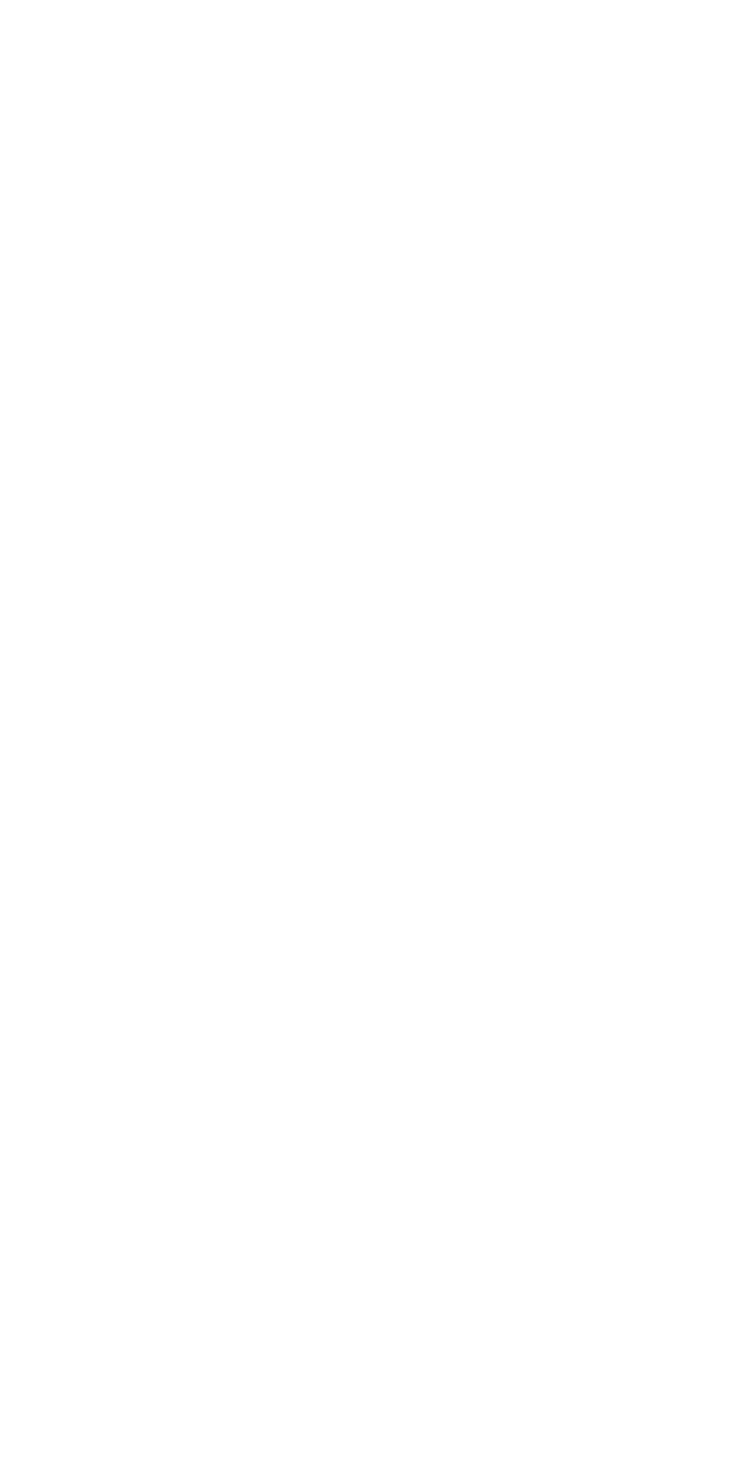
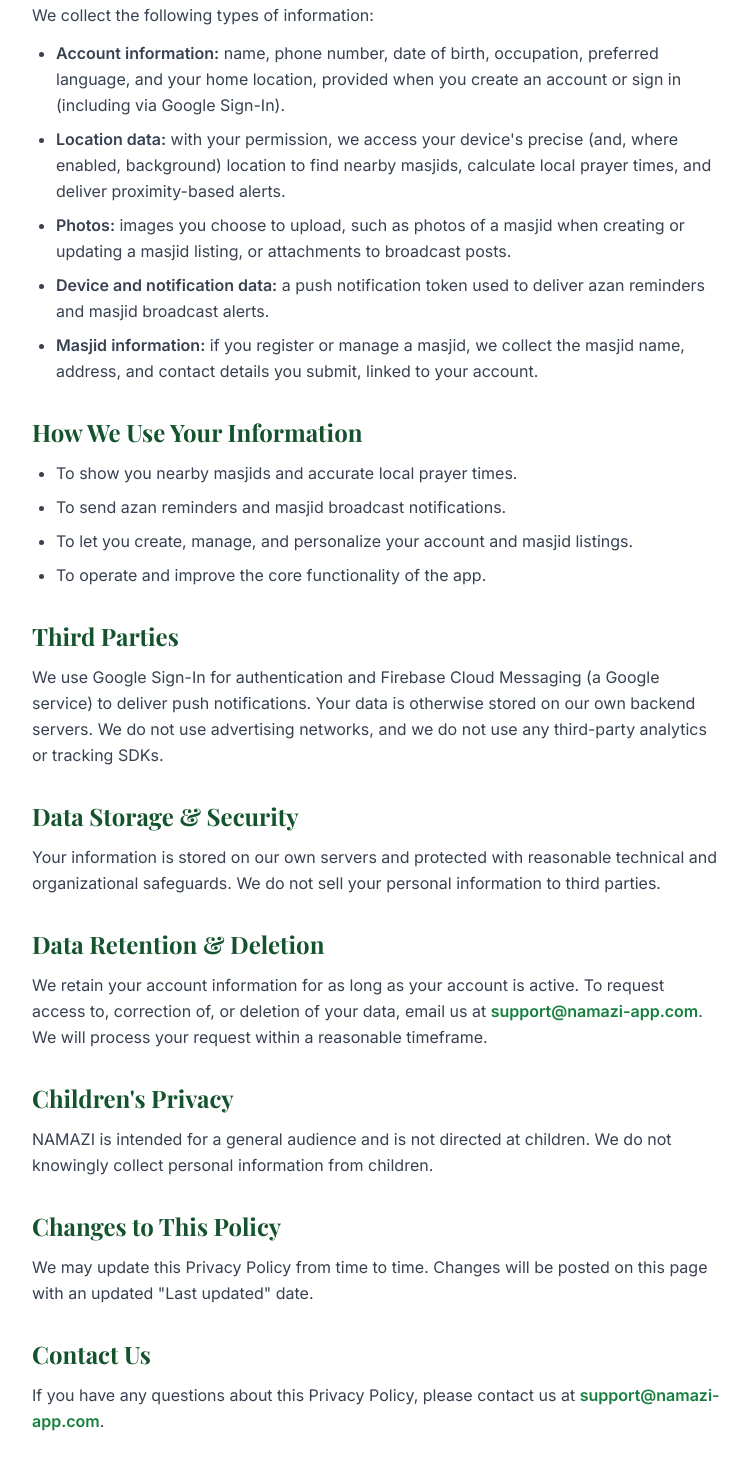
Before and after one commit to shiraz999/namaze-web, a React (Vite) app: page /privacy in a window 1280 px wide. Before the commit this address had no page. Shown: the part 440-1900 px from the top of the page, without its empty margins (264-1014 px from the left). Before the commit the page ends 800 px from the top, so only its background shows below. Built offline with nearby package versions, Linux system fonts and the light colour scheme; a web font is replaced by a local one.

Commit message:
added policy page

```diff
--- a/src/App.tsx
+++ b/src/App.tsx
@@ -10,6 +10,7 @@ import FutureVision from './components/sections/FutureVision'
 import CommunityLeaderCTA from './components/sections/CommunityLeaderCTA'
 import DownloadQR from './components/sections/DownloadQR'
 import VideoGuide from './pages/VideoGuide'
+import PrivacyPolicy from './pages/PrivacyPolicy'
 
 function Home() {
   return (
@@ -36,6 +37,7 @@ export default function App() {
       <Routes>
         <Route path="/" element={<Home />} />
         <Route path="/video-guide" element={<VideoGuide />} />
+        <Route path="/privacy" element={<PrivacyPolicy />} />
       </Routes>
     </BrowserRouter>
   )
--- a/src/components/layout/Footer.tsx
+++ b/src/components/layout/Footer.tsx
@@ -6,6 +6,7 @@ const links = [
   { label: 'Use Cases', href: '#use-cases' },
   { label: 'Future Vision', href: '#future-vision' },
   { label: 'For Masjids', href: '#masjid-management' },
+  { label: 'Privacy Policy', href: '/privacy' },
 ]
 
 export default function Footer() {
--- /dev/null
+++ b/src/pages/PrivacyPolicy.tsx
@@ -0,0 +1,155 @@
+import Navbar from '../components/layout/Navbar'
+import Footer from '../components/layout/Footer'
+
+export default function PrivacyPolicy() {
+  return (
+    <>
+      <Navbar />
+      <main className="min-h-screen bg-gray-50">
+        <section className="pt-28 pb-20 px-4 sm:px-6 lg:px-8">
+          <div className="max-w-3xl mx-auto">
+            <div className="text-center mb-12">
+              <h1 className="font-display font-bold text-4xl sm:text-5xl text-primary-900 mb-4">
+                Privacy Policy
+              </h1>
+              <p className="text-gray-500">Last updated: 30 July 2026</p>
+            </div>
+
+            <div className="bg-white rounded-2xl shadow-md p-8 sm:p-10 space-y-8 text-gray-700 leading-relaxed">
+              <p>
+                This Privacy Policy explains how NAMAZI ("we", "our", "the app") collects, uses,
+                and protects your information when you use our mobile application and related
+                services. By using NAMAZI, you agree to the practices described in this policy.
+              </p>
+
+              <div>
+                <h2 className="font-display font-bold text-2xl text-primary-900 mb-3">
+                  Information We Collect
+                </h2>
+                <p className="mb-3">We collect the following types of information:</p>
+                <ul className="list-disc pl-6 space-y-2">
+                  <li>
+                    <span className="font-semibold">Account information:</span> name, phone
+                    number, date of birth, occupation, preferred language, and your home
+                    location, provided when you create an account or sign in (including via
+                    Google Sign-In).
+                  </li>
+                  <li>
+                    <span className="font-semibold">Location data:</span> with your permission,
+                    we access your device's precise (and, where enabled, background) location to
+                    find nearby masjids, calculate local prayer times, and deliver
+                    proximity-based alerts.
+                  </li>
+                  <li>
+                    <span className="font-semibold">Photos:</span> images you choose to upload,
+                    such as photos of a masjid when creating or updating a masjid listing, or
+                    attachments to broadcast posts.
+                  </li>
+                  <li>
+                    <span className="font-semibold">Device and notification data:</span> a push
+                    notification token used to deliver azan reminders and masjid broadcast
+                    alerts.
+                  </li>
+                  <li>
+                    <span className="font-semibold">Masjid information:</span> if you register or
+                    manage a masjid, we collect the masjid name, address, and contact details you
+                    submit, linked to your account.
+                  </li>
+                </ul>
+              </div>
+
+              <div>
+                <h2 className="font-display font-bold text-2xl text-primary-900 mb-3">
+                  How We Use Your Information
+                </h2>
+                <ul className="list-disc pl-6 space-y-2">
+                  <li>To show you nearby masjids and accurate local prayer times.</li>
+                  <li>To send azan reminders and masjid broadcast notifications.</li>
+                  <li>To let you create, manage, and personalize your account and masjid listings.</li>
+                  <li>To operate and improve the core functionality of the app.</li>
+                </ul>
+              </div>
+
+              <div>
+                <h2 className="font-display font-bold text-2xl text-primary-900 mb-3">
+                  Third Parties
+                </h2>
+                <p>
+                  We use Google Sign-In for authentication and Firebase Cloud Messaging (a Google
+                  service) to deliver push notifications. Your data is otherwise stored on our own
+                  backend servers. We do not use advertising networks, and we do not use any
+                  third-party analytics or tracking SDKs.
+                </p>
+              </div>
+
+              <div>
+                <h2 className="font-display font-bold text-2xl text-primary-900 mb-3">
+                  Data Storage &amp; Security
+                </h2>
+                <p>
+                  Your information is stored on our own servers and protected with reasonable
+                  technical and organizational safeguards. We do not sell your personal
+                  information to third parties.
+                </p>
+              </div>
+
+              <div>
+                <h2 className="font-display font-bold text-2xl text-primary-900 mb-3">
+                  Data Retention &amp; Deletion
+                </h2>
+                <p>
+                  We retain your account information for as long as your account is active. To
+                  request access to, correction of, or deletion of your data, email us at{' '}
+                  <a
+                    href="mailto:support@namazi-app.com"
+                    className="text-primary-700 font-semibold hover:text-gold-500"
+                  >
+                    support@namazi-app.com
+                  </a>
+                  . We will process your request within a reasonable timeframe.
+                </p>
+              </div>
+
+              <div>
+                <h2 className="font-display font-bold text-2xl text-primary-900 mb-3">
+                  Children's Privacy
+                </h2>
+                <p>
+                  NAMAZI is intended for a general audience and is not directed at children. We
+                  do not knowingly collect personal information from children.
+                </p>
+              </div>
+
+              <div>
+                <h2 className="font-display font-bold text-2xl text-primary-900 mb-3">
+                  Changes to This Policy
+                </h2>
+                <p>
+                  We may update this Privacy Policy from time to time. Changes will be posted on
+                  this page with an updated "Last updated" date.
+                </p>
+              </div>
+
+              <div>
+                <h2 className="font-display font-bold text-2xl text-primary-900 mb-3">
+                  Contact Us
+                </h2>
+                <p>
+                  If you have any questions about this Privacy Policy, please contact us at{' '}
+                  <a
+                    href="mailto:support@namazi-app.com"
+                    className="text-primary-700 font-semibold hover:text-gold-500"
+                  >
+                    support@namazi-app.com
+                  </a>
+                  .
+                </p>
+              </div>
+            </div>
+          </div>
+        </section>
+      </main>
+      <Footer />
+    </>
+  )
+}
```
